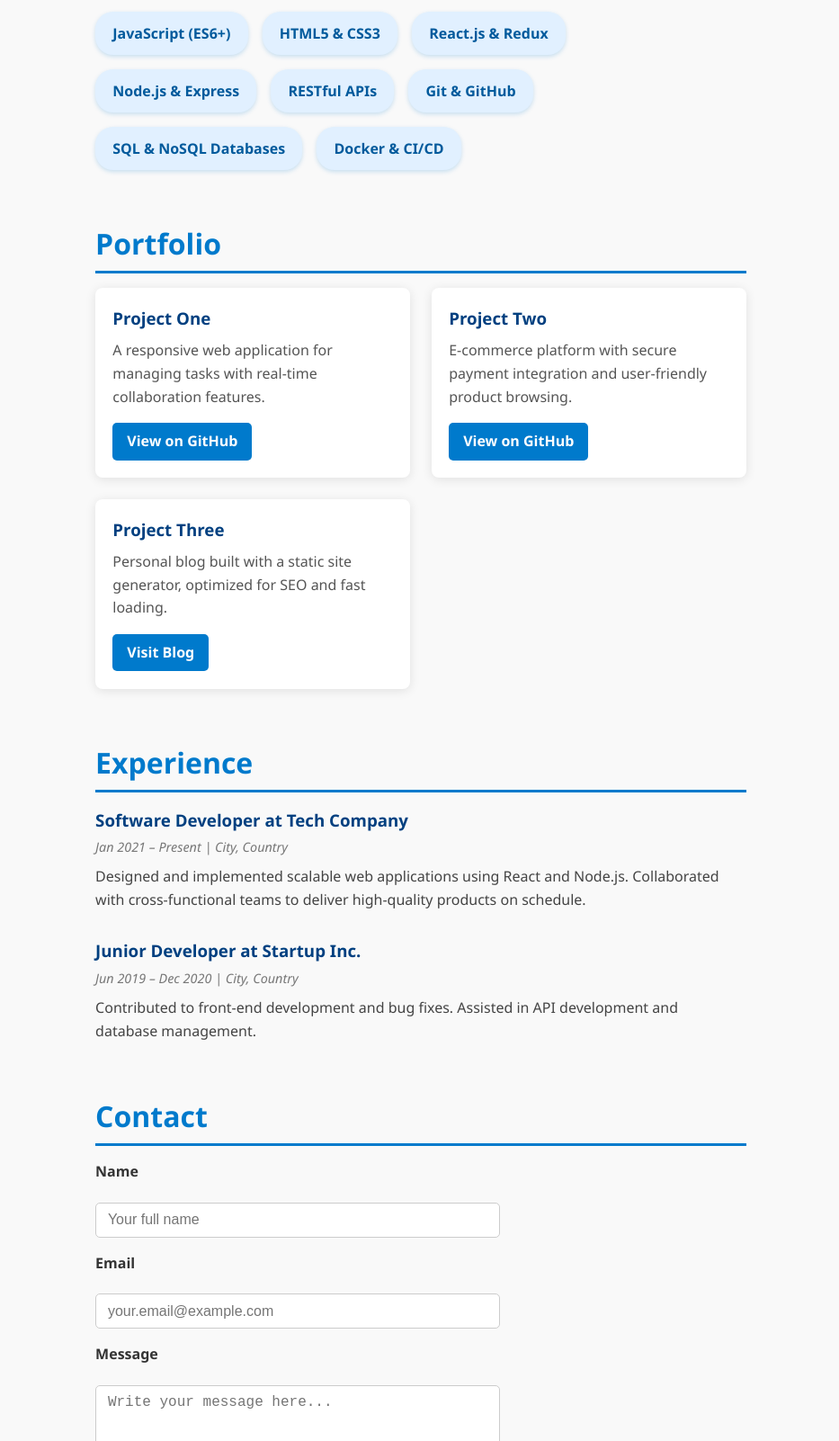
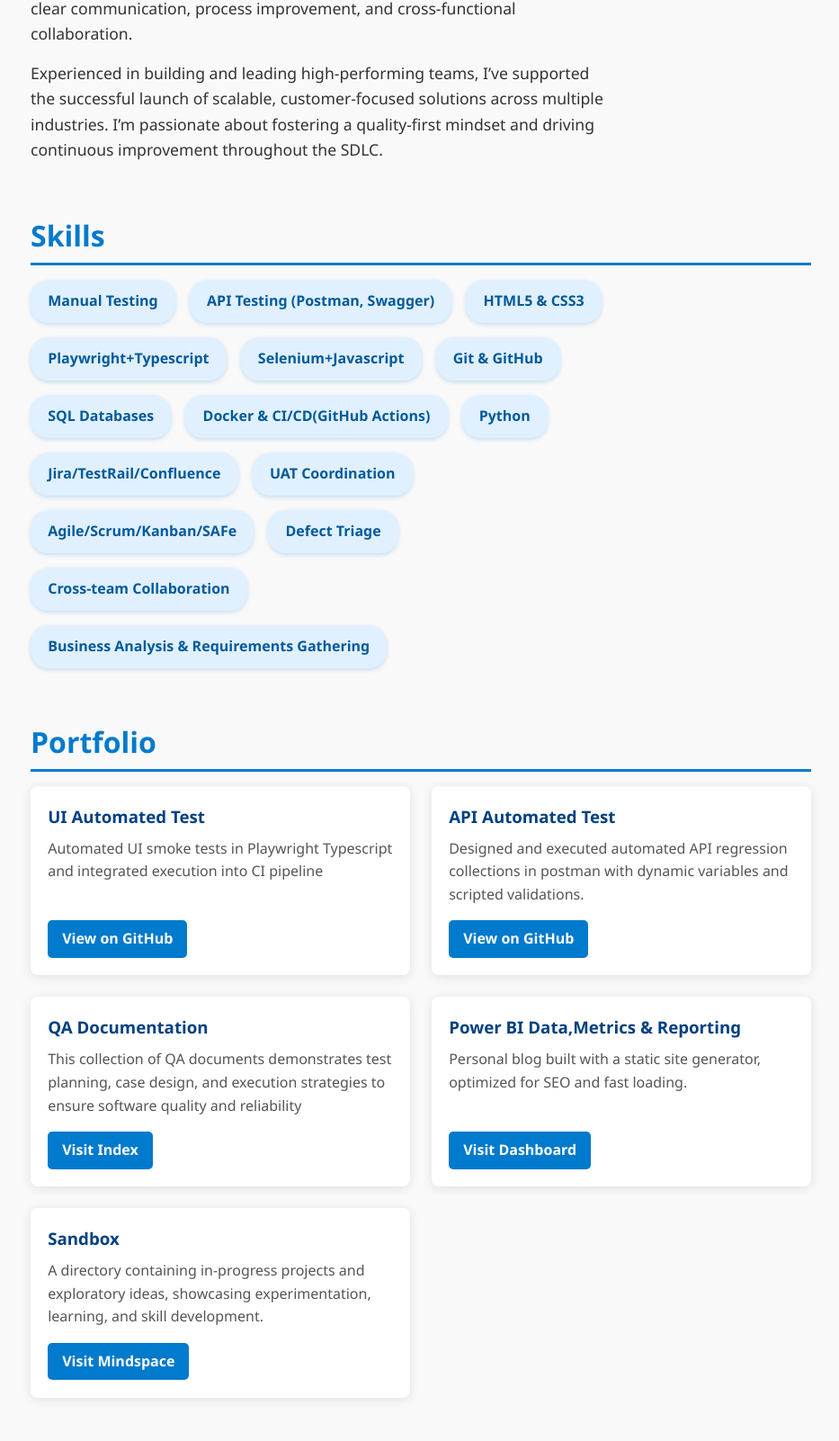
Before and after one commit to cdangelle/personalbrand, a plain HTML site: page index.html in a window 1280 px wide. Shown: the part 580-2182 px from the top of the page at 90% size, without its empty margins (172-1105 px from the left). Drawn offline with Linux system fonts and the light colour scheme.

Commit message:
Personalized baseline html
Personalized baseline html

```diff
--- a/index.html
+++ b/index.html
@@ -3,7 +3,7 @@
 <head>
   <meta charset="UTF-8" />
   <meta name="viewport" content="width=device-width, initial-scale=1" />
-  <title>Professional Showcase - Your Name</title>
+  <title>Chad Angelle Software Profressional</title>
   <style>
     /* Reset and base styles */
     * {
@@ -225,8 +225,8 @@
 </head>
 <body>
   <header role="banner">
-    <h1>Your Name</h1>
-    <p>Software Developer | Web Enthusiast | Problem Solver</p>
+    <h1>Chad Angelle</h1>
+    <p>Business Analyst | QA Analyst | Agile Coach</p>
   </header>
 
   <nav role="navigation" aria-label="Primary navigation">
@@ -240,21 +240,29 @@
   <main role="main">
     <section id="about" aria-labelledby="about-heading">
       <h2 id="about-heading">About Me</h2>
-      <p>Hello! I'm Your Name, a passionate software developer specialized in building web applications that solve real-world problems. I enjoy crafting clean, efficient, and scalable code while continuously learning new technologies.</p>
-      <p>With a strong foundation in front-end and back-end development, I aim to deliver exceptional user experiences and robust solutions.</p>
+      <p>Hello! I'm Chad Angelle, Certified Scrum Master and QA Engineer with over 15 years of experience in software quality assurance, 8+ years working within Agile frameworks, and 2+ years of Agile coaching. I bring a deep understanding of delivering high-quality products across diverse digital platforms and solution models—including SaaS, custom-built applications, and enterprise systems.</p>
+      <p>My background spans project management, team leadership, quality assurance, and new product development. I specialize in aligning QA strategy with Agile delivery, improving team velocity and product reliability through clear communication, process improvement, and cross-functional collaboration.</p>
+      <p>Experienced in building and leading high-performing teams, I’ve supported the successful launch of scalable, customer-focused solutions across multiple industries. I’m passionate about fostering a quality-first mindset and driving continuous improvement throughout the SDLC.</p>
     </section>
 
     <section id="skills" aria-labelledby="skills-heading">
       <h2 id="skills-heading">Skills</h2>
       <ul>
-        <li>JavaScript (ES6+)</li>
+        <li>Manual Testing</li>
+        <li>API Testing (Postman, Swagger)</li>
         <li>HTML5 & CSS3</li>
-        <li>React.js & Redux</li>
-        <li>Node.js & Express</li>
-        <li>RESTful APIs</li>
+        <li>Playwright+Typescript</li>
+        <li>Selenium+Javascript</li>
         <li>Git & GitHub</li>
-        <li>SQL & NoSQL Databases</li>
-        <li>Docker & CI/CD</li>
+        <li>SQL Databases</li>
+        <li>Docker & CI/CD(GitHub Actions)</li>
+        <li>Python</li>
+        <li>Jira/TestRail/Confluence</li>
+        <li>UAT Coordination</li>
+        <li>Agile/Scrum/Kanban/SAFe</li>
+        <li>Defect Triage</li>
+        <li>Cross-team Collaboration</li>
+        <li>Business Analysis & Requirements Gathering</li>
       </ul>
     </section>
 
@@ -262,19 +270,29 @@
       <h2 id="portfolio-heading">Portfolio</h2>
       <div class="project-list">
         <article>
-          <h3>Project One</h3>
-          <p>A responsive web application for managing tasks with real-time collaboration features.</p>
+          <h3>UI Automated Test</h3>
+          <p>Automated UI smoke tests in Playwright Typescript and integrated execution into CI pipeline</p></p>
           <a href="https://github.com/yourusername/project-one" target="_blank" rel="noopener noreferrer">View on GitHub</a>
         </article>
         <article>
-          <h3>Project Two</h3>
-          <p>E-commerce platform with secure payment integration and user-friendly product browsing.</p>
+          <h3>API Automated Test</h3>
+          <p>Designed and executed automated API regression collections in postman with dynamic variables and scripted validations.</p>
           <a href="https://github.com/yourusername/project-two" target="_blank" rel="noopener noreferrer">View on GitHub</a>
         </article>
         <article>
-          <h3>Project Three</h3>
+          <h3>QA Documentation</h3>
+          <p>This collection of QA documents demonstrates test planning, case design, and execution strategies to ensure software quality and reliability</p>
+          <a href="https://yourblog.example.com" target="_blank" rel="noopener noreferrer">Visit Index</a>
+        </article>
+        <article>
+          <h3>Power BI Data,Metrics & Reporting</h3>
           <p>Personal blog built with a static site generator, optimized for SEO and fast loading.</p>
-          <a href="https://yourblog.example.com" target="_blank" rel="noopener noreferrer">Visit Blog</a>
+          <a href="https://yourblog.example.com" target="_blank" rel="noopener noreferrer">Visit Dashboard</a>
+        </article>
+        <article>
+          <h3>Sandbox</h3>
+          <p>A directory containing in-progress projects and exploratory ideas, showcasing experimentation, learning, and skill development.</p>
+          <a href="https://yourblog.example.com" target="_blank" rel="noopener noreferrer">Visit Mindspace</a>
         </article>
       </div>
     </section>
@@ -282,14 +300,42 @@
     <section id="experience" aria-labelledby="experience-heading">
       <h2 id="experience-heading">Experience</h2>
       <div class="job">
-        <h3>Software Developer at Tech Company</h3>
-        <span>Jan 2021 – Present | City, Country</span>
-        <p>Designed and implemented scalable web applications using React and Node.js. Collaborated with cross-functional teams to deliver high-quality products on schedule.</p>
+        <h3>QA Analyst III at Oracle, Corp</h3>
+        <span>Jan 2022 – Sept 2025  | Columbia,MD</span>
+        <p>Implemented rigorous new Agile QA processes, improving test coverage and issue resolution while reducing escaped defects.</p>
+        <p>Partnered with development and product owners to translate Jira requirements into structed test cases and documentation.</p>
+        <p>Led defect triage, identifying critical gaps early in the sprint to reduce escalation issues.</p>
+        <p>Maintained Linux and Windows testing environments to support end-to-end validation of cloud-based and Ecommerce payments.</p>
       </div>
       <div class="job">
-        <h3>Junior Developer at Startup Inc.</h3>
-        <span>Jun 2019 – Dec 2020 | City, Country</span>
-        <p>Contributed to front-end development and bug fixes. Assisted in API development and database management.</p>
+        <h3>Scrum Master, QA Manager at RightEye, LLC</h3>
+        <span>Aug 2019 – Nov 2021 | Bethesda, MD</span>
+        <p>Designed Jira workflows for QA and development, improving communication, transparency, and turnaround time.</p>
+        <p>Introduced A/B testing for AWS support operations, reducing customer ticket response time by 50%.</p>
+        <p>Managed Agile release cycles, accelerating time to market for key product updates.</p>
+        <p>Enabled FDA-compliant launch of medical diagnostic software across US and Canada.</p>
+      </div>
+      <div class="job">
+        <h3>QA Manager at OpenPath Products, LLC</h3>
+        <span>Feb 2014 – Jul 2019 | Annapolis, MD</span>
+        <p>Managed a team of 10 QA testers, mentoring test planning, reporting, and execution.</p>
+        <p>Built automated test scripts using SQL and Python for regression and data validation.</p>
+        <p>Co-led implementation of CI/CD pipelines and version control system in collaboration with development manager.</p>
+        <p>Created and standardized QA documentation practices across mobile and web platforms.</p>
+      </div>
+    </section>
+
+    <section id="license" aria-labelledby="license-heading">
+      <h2 id="license-heading">Dipolmas,Licenses & Certificates</h2>
+      <div class="job">
+        <h3>B.A, Louisiana State University Honors College</h3>
+        <span>(Baton Rouge, LA) GPA 3.8 | 2000 - 2004</span>                                                                             </span>
+        <h3>Certified Scrum Master</h3>
+        <span>ScrumAlliance | Feb 2021 – Feb 2027</span>
+        <h3>ISTQB Foundation Level, QA Methodology</h3>
+        <span>AT*SQA | 2025</span>
+        <h3>Postman API Testing Certification</h3>
+        <span>Postman Academy | 2025</span>
       </div>
     </section>
 
```
